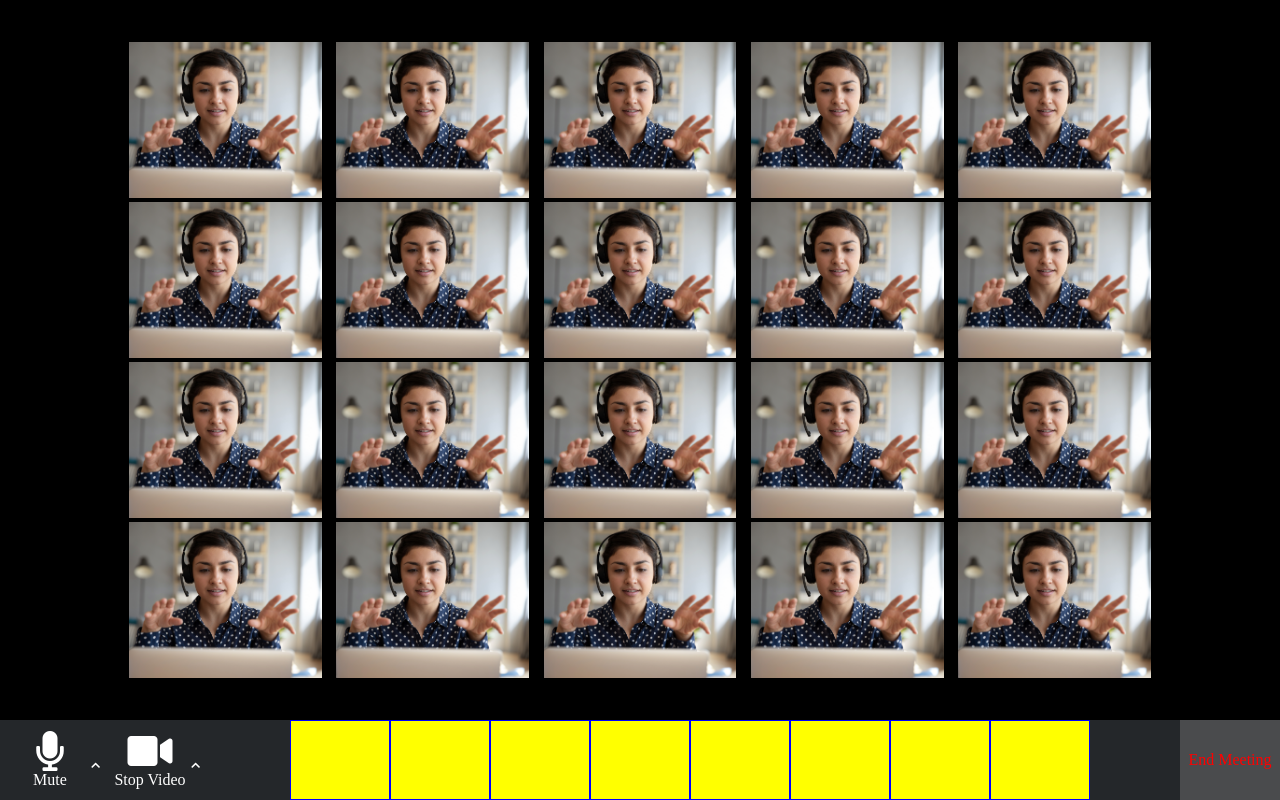
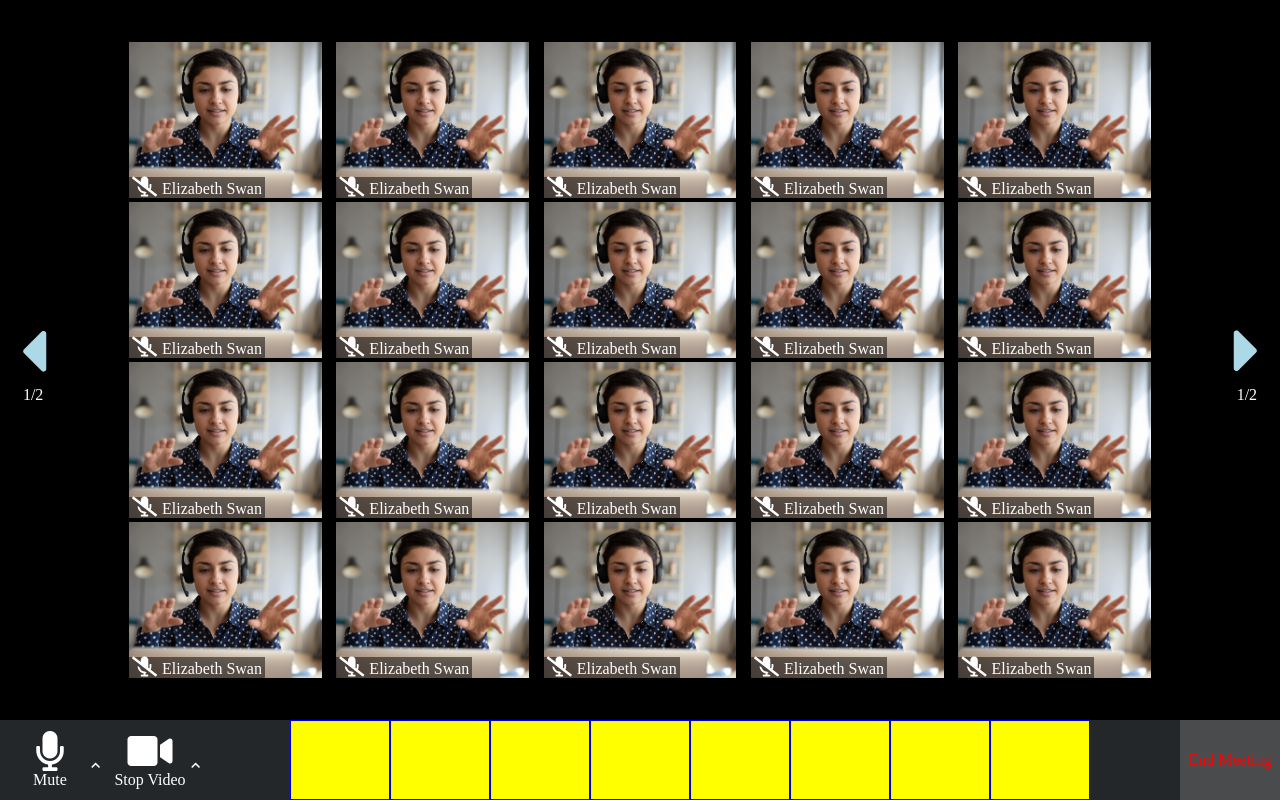
Before and after one commit to Dani9898/html-css-zoom, a plain HTML site: page index.html in a window 1280 px wide. Drawn offline with Linux system fonts and the light colour scheme.

Commit message:
freccine

```diff
--- a/css/style.css
+++ b/css/style.css
@@ -10,6 +10,24 @@
 main {
     height: calc(100vh - 80px);
     background-color: black;
+    display: flex;
+    align-items: center;
+}
+
+.indietro .fas {
+transform: rotate(180deg);
+}
+
+.cambio-pagina {
+    display: flex;
+    align-items: center;
+    flex-direction: column;
+    margin: 0 20px;
+}
+
+.cambio-pagina .fas {
+    font-size: 70px;
+    color: lightblue;
 }
 
 #container {
@@ -25,14 +43,29 @@ main {
 .user {
     width: 19%;
     margin: 1px 0;
+    color: white;
     background-color: red;
     border: 1px solid black;
+    position: relative;
+}
+
+.user i {
+    font-size: 20px;
+    margin-right: 5px;
 }
 
 .user img {
     width: 100%;
     height: 100%;
     object-fit: cover;
+}
+
+.username {
+    position: absolute;
+    left: 0;
+    bottom: 0;
+    background-color: rgba(0, 0, 0, 0.5);
+    padding: 0 3px;
 }
 
 .cambio-pagina {
@@ -43,7 +76,6 @@ main {
 /* footer */
 footer {
     display: flex;
-    height: 80px;
     background-color: #24272A;
     justify-content: space-between;
     color: white;
@@ -51,7 +83,6 @@ footer {
 
 .fas {
     font-size: 40px;
-
 }
 
 #play {
--- a/index.html
+++ b/index.html
@@ -10,93 +10,137 @@
 </head>
 <body>
     <main>
+        <div class="indietro cambio-pagina">
+            <i class="fas fa-caret-right"></i>
+            <span>1/2</span>
+        </div>
         <div id="container">
             <div class="user">
                 <img src="img/woman-using-video-call-etiquette.jpg" alt="">
-
+                <div class="username">
+                    <i class="fas fa-microphone-slash"></i><span>Elizabeth Swan</span>
+                </div>
             </div>
 
             <div class="user">
                 <img src="img/woman-using-video-call-etiquette.jpg" alt="">
-
+                <div class="username">
+                    <i class="fas fa-microphone-slash"></i><span>Elizabeth Swan</span>
+                </div>
             </div>
-
             <div class="user">
                 <img src="img/woman-using-video-call-etiquette.jpg" alt="">
+                <div class="username">
+                    <i class="fas fa-microphone-slash"></i><span>Elizabeth Swan</span>
+                </div>
             </div>
-
             <div class="user">
                 <img src="img/woman-using-video-call-etiquette.jpg" alt="">
+                <div class="username">
+                    <i class="fas fa-microphone-slash"></i><span>Elizabeth Swan</span>
+                </div>
             </div>
-
             <div class="user">
                 <img src="img/woman-using-video-call-etiquette.jpg" alt="">
+                <div class="username">
+                    <i class="fas fa-microphone-slash"></i><span>Elizabeth Swan</span>
+                </div>
             </div>
-
             <div class="user">
                 <img src="img/woman-using-video-call-etiquette.jpg" alt="">
-
+                <div class="username">
+                    <i class="fas fa-microphone-slash"></i><span>Elizabeth Swan</span>
+                </div>
             </div>
-
             <div class="user">
                 <img src="img/woman-using-video-call-etiquette.jpg" alt="">
+                <div class="username">
+                    <i class="fas fa-microphone-slash"></i><span>Elizabeth Swan</span>
+                </div>
             </div>
-
             <div class="user">
                 <img src="img/woman-using-video-call-etiquette.jpg" alt="">
+                <div class="username">
+                    <i class="fas fa-microphone-slash"></i><span>Elizabeth Swan</span>
+                </div>
             </div>
-
             <div class="user">
                 <img src="img/woman-using-video-call-etiquette.jpg" alt="">
-
+                <div class="username">
+                    <i class="fas fa-microphone-slash"></i><span>Elizabeth Swan</span>
+                </div>
             </div>
-
             <div class="user">
                 <img src="img/woman-using-video-call-etiquette.jpg" alt="">
-
+                <div class="username">
+                    <i class="fas fa-microphone-slash"></i><span>Elizabeth Swan</span>
+                </div>
             </div>
-
             <div class="user">
                 <img src="img/woman-using-video-call-etiquette.jpg" alt="">
+                <div class="username">
+                    <i class="fas fa-microphone-slash"></i><span>Elizabeth Swan</span>
+                </div>
             </div>
-
             <div class="user">
                 <img src="img/woman-using-video-call-etiquette.jpg" alt="">
+                <div class="username">
+                    <i class="fas fa-microphone-slash"></i><span>Elizabeth Swan</span>
+                </div>
             </div>
-
             <div class="user">
                 <img src="img/woman-using-video-call-etiquette.jpg" alt="">
+                <div class="username">
+                    <i class="fas fa-microphone-slash"></i><span>Elizabeth Swan</span>
+                </div>
             </div>
-
             <div class="user">
                 <img src="img/woman-using-video-call-etiquette.jpg" alt="">
+                <div class="username">
+                    <i class="fas fa-microphone-slash"></i><span>Elizabeth Swan</span>
+                </div>
             </div>
-
             <div class="user">
                 <img src="img/woman-using-video-call-etiquette.jpg" alt="">
+                <div class="username">
+                    <i class="fas fa-microphone-slash"></i><span>Elizabeth Swan</span>
+                </div>
             </div>
-
             <div class="user">
                 <img src="img/woman-using-video-call-etiquette.jpg" alt="">
+                <div class="username">
+                    <i class="fas fa-microphone-slash"></i><span>Elizabeth Swan</span>
+                </div>
             </div>
-
             <div class="user">
                 <img src="img/woman-using-video-call-etiquette.jpg" alt="">
+                <div class="username">
+                    <i class="fas fa-microphone-slash"></i><span>Elizabeth Swan</span>
+                </div>
             </div>
-
             <div class="user">
                 <img src="img/woman-using-video-call-etiquette.jpg" alt="">
+                <div class="username">
+                    <i class="fas fa-microphone-slash"></i><span>Elizabeth Swan</span>
+                </div>
             </div>
-
             <div class="user">
                 <img src="img/woman-using-video-call-etiquette.jpg" alt="">
+                <div class="username">
+                    <i class="fas fa-microphone-slash"></i><span>Elizabeth Swan</span>
+                </div>
             </div>
-
             <div class="user">
                 <img src="img/woman-using-video-call-etiquette.jpg" alt="">
+                <div class="username">
+                    <i class="fas fa-microphone-slash"></i><span>Elizabeth Swan</span>
+                </div>
             </div>
         </div>
-
+        <div class="cambio-pagina">
+            <i class="fas fa-caret-right"></i>
+            <span>1/2</span>
+        </div>
     </main>
 
     <footer>
```
